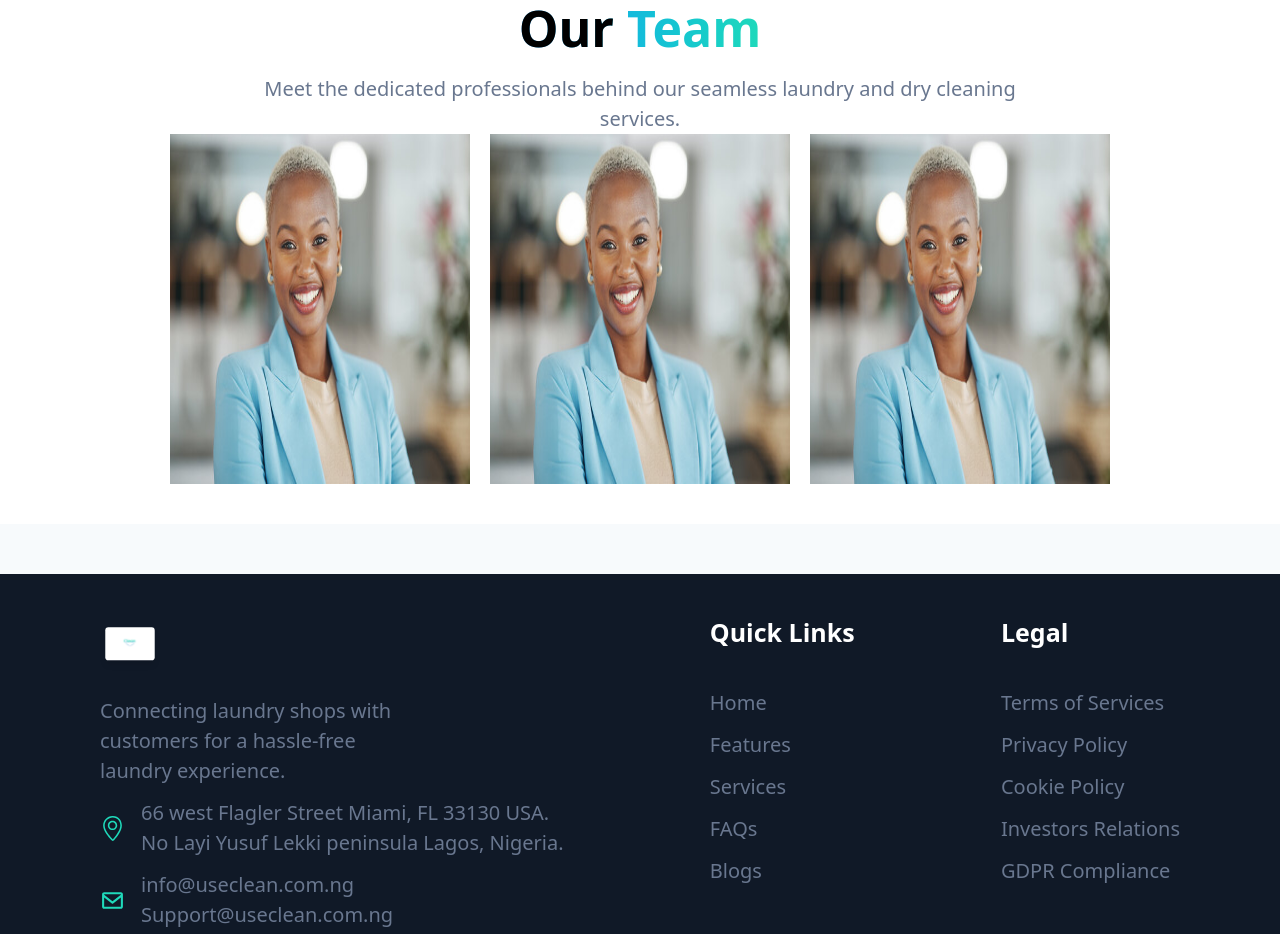
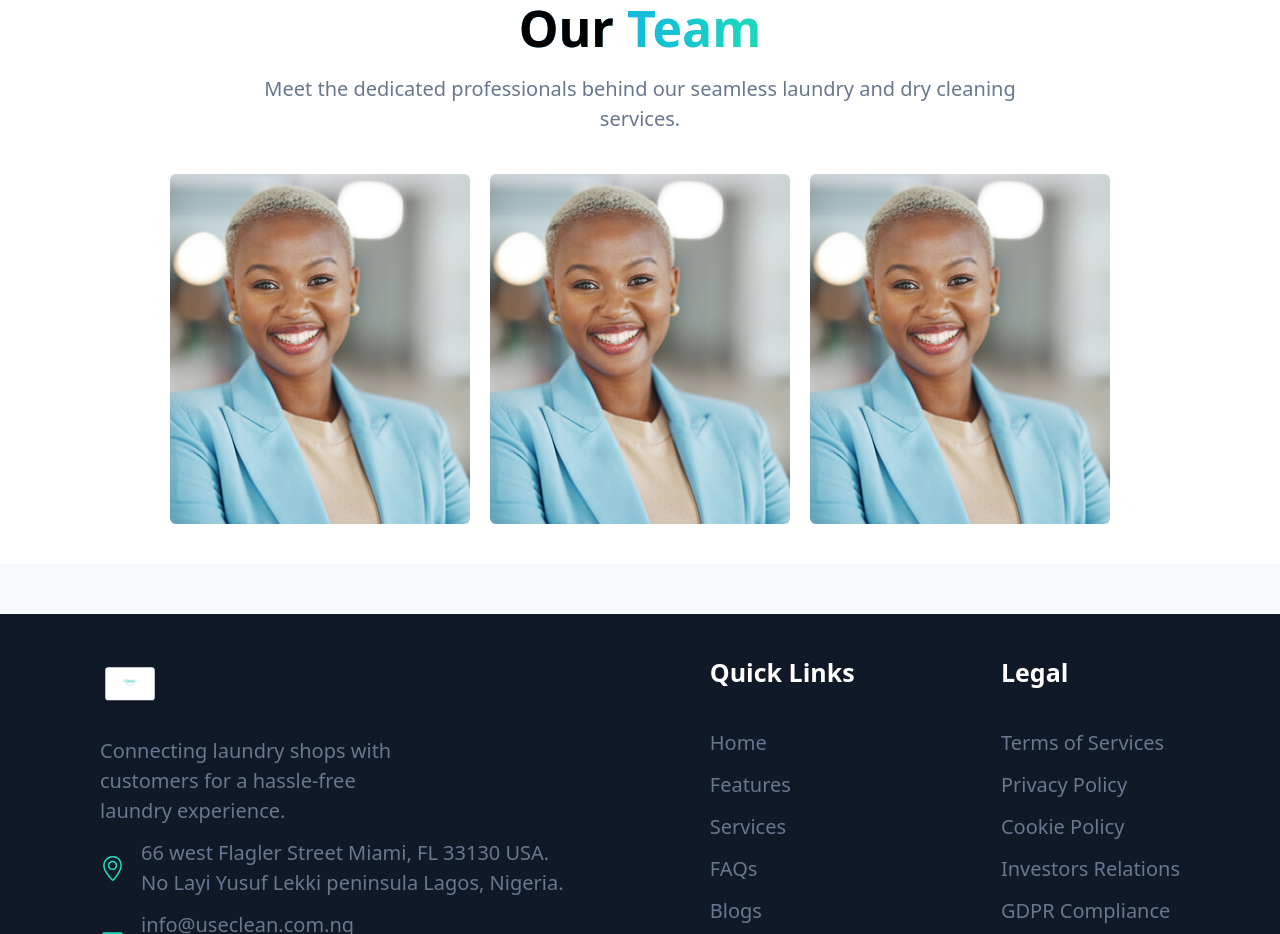
Before and after one commit to annaelowigho/Clean, a React (Vite) app: page /about-us in a window 1280 px wide. Shown: the part 1560-2494 px from the top of the page. Built offline with nearby package versions, Linux system fonts and the light colour scheme.

Commit message:
teams added

```diff
--- a/src/Pages/AboutUs.jsx
+++ b/src/Pages/AboutUs.jsx
@@ -58,10 +58,10 @@ const AboutUs = () => {
                 <p className='pt-2 text-[15px] md:text-[20px] w-full md:w-[800px] text-[#69778f] text-center'>
                     Meet the dedicated professionals behind our seamless laundry and dry cleaning services.
                 </p>
-                <div className='flex flex-col md:flex-row items-center justify-center gap-5'>
+                <div className='flex flex-col md:flex-row items-center justify-center gap-5 pt-10'>
                     {Team.map((Team, index) => (
                         <div key={index} className="relative w-full group cursor-pointer">
-                            <img src={Team.image} alt="" className='w-[300px] h-[350px]'/>
+                            <img src={Team.image} alt="" className='w-[300px] h-[350px] object-cover rounded-md'/>
                             <div className='absolute text-center bottom-4 opacity-0 translate-y-4 group-hover:opacity-100 group-hover:translate-y-4
                             transition-all duration-500 ease-in-out text-black bg-[#d7ebfa] group-hover:p-3'>
                                 <h3 className='text-[25px]'>{Team.title}</h3>
```
